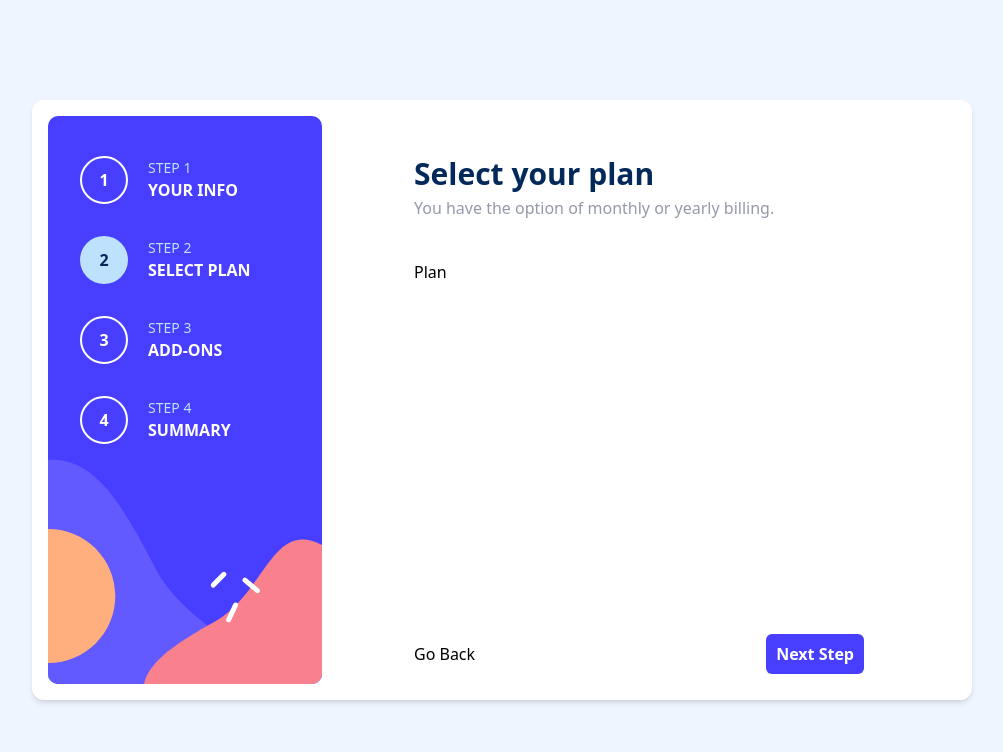
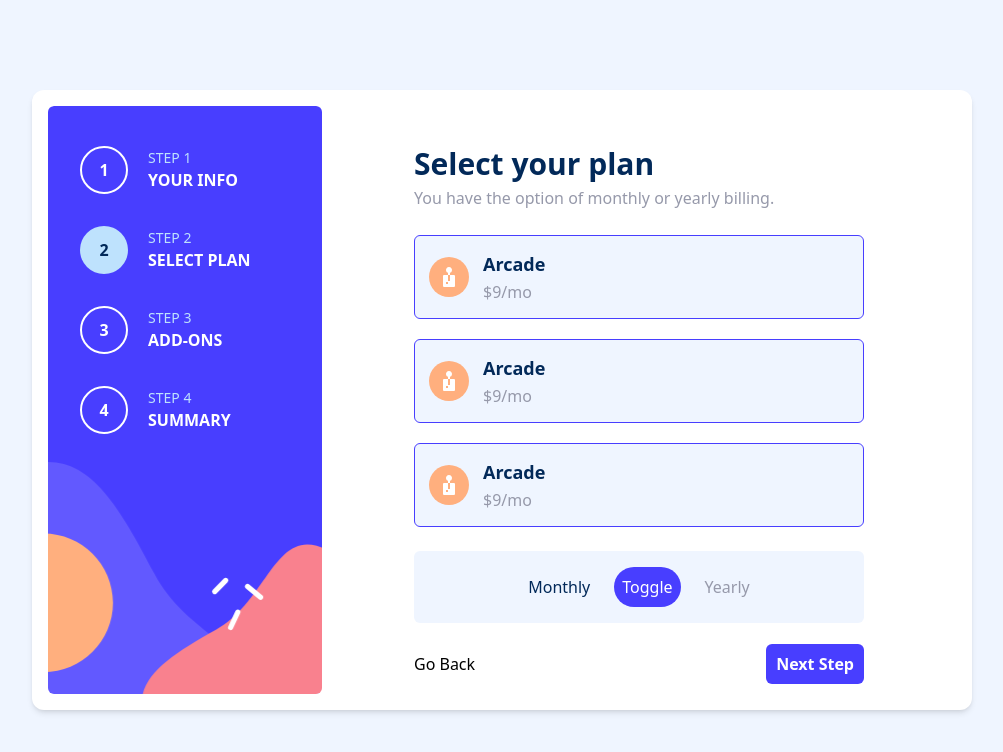
Before and after one commit to Alejandro1709/FM-MultiTabs, a React (Vite) app: page / in a window 1280 px wide. Both pictures are taken after a click on the button "Next Step". Shown: the top 752 px of the page, without its empty margins (138-1141 px from the left). Built offline with nearby package versions, Linux system fonts and the light colour scheme.

Commit message:
Change: Container height and Add: Plan UI

```diff
--- a/src/App.tsx
+++ b/src/App.tsx
@@ -35,9 +35,9 @@ function App() {
       <Container>
         <Sidebar />
         <section className="flex-1 md:pt-[40px] md:pb-[10px] z-20 -translate-y-20 md:translate-y-0">
-          <article className="flex flex-col gap-[40px] max-w-[450px] mx-auto md:h-full md:shadow-none shadow-md bg-white rounded-lg md:py-0 md:px-0 py-[32px] px-[24px] md:rounded-none overflow-hidden">
+          <article className="flex flex-col gap-[25px] max-w-[450px] mx-auto md:h-full md:shadow-none shadow-md bg-white rounded-lg md:py-0 md:px-0 py-[32px] px-[24px] md:rounded-none">
             {currentStep === 1 ? renderStepHeader(0) : currentStep === 2 ? renderStepHeader(1) : null}
-            <form className="flex flex-col justify-between h-full">
+            <form className="flex flex-col justify-between gap-4 h-full">
               {currentStep === 1 ? <PersonalForm /> : currentStep === 2 ? <Plan /> : null}
               <TabFooter hidesOnMobile />
             </form>
--- a/src/components/Container.tsx
+++ b/src/components/Container.tsx
@@ -4,7 +4,7 @@ type ContainerProps = {
 
 function Container({ children }: ContainerProps) {
   return (
-    <div className="flex flex-col md:flex-row md:bg-white md:p-[16px] md:shadow-md md:h-[600px] flex-1 md:max-w-[940px] md:rounded-xl">
+    <div className="flex flex-col md:flex-row md:bg-white md:p-[16px] md:shadow-md md:h-[620px] flex-1 md:max-w-[940px] md:rounded-xl">
       {children}
     </div>
   )
--- a/src/components/Plan.tsx
+++ b/src/components/Plan.tsx
@@ -1,6 +1,39 @@
+import Game from '/icon-arcade.svg'
+
 function Plan() {
   return (
-    <div className="flex flex-col gap-[20px]">Plan</div>
+    <div className='flex flex-col gap-[24px]'>
+      <ul className="flex flex-col gap-[20px]">
+        <li className="flex gap-[14px] p-[14px] border border-purple rounded-md bg-background cursor-pointer">
+          <img src={Game} alt="Game icon" draggable={false} />
+          <div className="flex flex-col gap-[2px]">
+            <h2 className="text-denim font-bold text-lg">Arcade</h2>
+            <p className="text-grey">$9/mo</p>
+          </div>
+        </li>
+        <li className="flex gap-[14px] p-[14px] border border-purple rounded-md bg-background cursor-pointer">
+          <img src={Game} alt="Game icon" draggable={false} />
+          <div className="flex flex-col gap-[2px]">
+            <h2 className="text-denim font-bold text-lg">Arcade</h2>
+            <p className="text-grey">$9/mo</p>
+          </div>
+        </li>
+        <li className="flex gap-[14px] p-[14px] border border-purple rounded-md bg-background cursor-pointer">
+          <img src={Game} alt="Game icon" draggable={false} />
+          <div className="flex flex-col gap-[2px]">
+            <h2 className="text-denim font-bold text-lg">Arcade</h2>
+            <p className="text-grey">$9/mo</p>
+          </div>
+        </li>
+      </ul>
+      <div className='flex justify-center items-center bg-background p-4 rounded-md'>
+        <div className='flex flex-row items-center gap-[24px]'>
+          <button className='text-denim font-medium'>Monthly</button>
+          <button className='bg-purple text-white rounded-full p-2'>Toggle</button>
+          <button className='text-grey font-medium'>Yearly</button>
+        </div>
+      </div>
+    </div>
   )
 }
 
```
